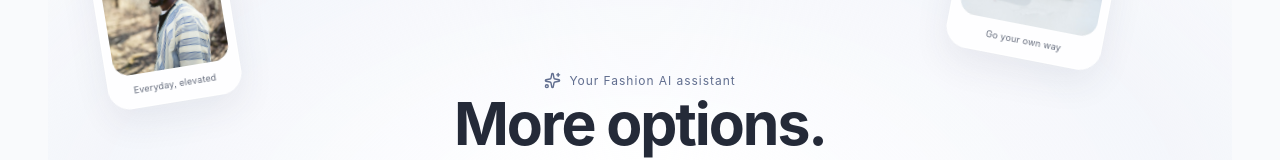
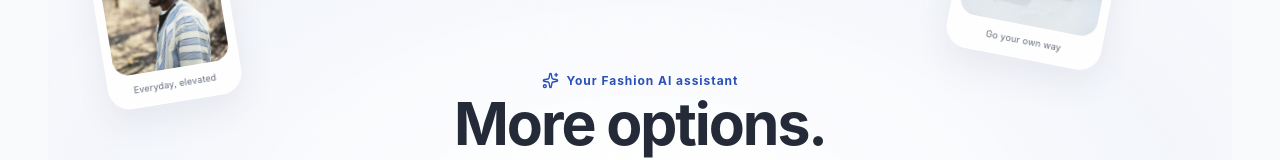
Before and after one commit to apoorvkhare07/Chauffer, a React (Vite) app: page / in a window 1280 px wide. Shown: the part 178-338 px from the top of the page. Built offline with nearby package versions, Linux system fonts and the light colour scheme; a web font is replaced by a local one.

Commit message:
Make hero assistant label bold denim blue

```diff
--- a/fashion-hero.css
+++ b/fashion-hero.css
@@ -53,7 +53,7 @@
 
 .public-fashion-hero{margin:0 auto 35px;min-height:680px;background:radial-gradient(ellipse at center,#fff 10%,#eff2fa80 65%,transparent);border-radius:32px}
 .public-fashion-hero .scene-center{text-align:center;width:min(100%,600px);padding:55px 12px}
-.hero-kicker{display:flex;align-items:center;justify-content:center;gap:8px;color:#616e8f;font-size:12px;letter-spacing:.08em}
+.hero-kicker{display:flex;align-items:center;justify-content:center;gap:8px;color:#2950B8;font-size:12px;font-weight:700;letter-spacing:.08em}
 .public-fashion-hero h1{font-size:clamp(52px,5.5vw,76px);line-height:1.05;margin:24px 0;letter-spacing:-.05em}
 .public-fashion-hero h1 em{font-family:Georgia,serif;font-weight:400;color:#2950B8}
 .hero-description{font-size:15px;line-height:1.8;color:#686d7b;margin-bottom:27px}
```
